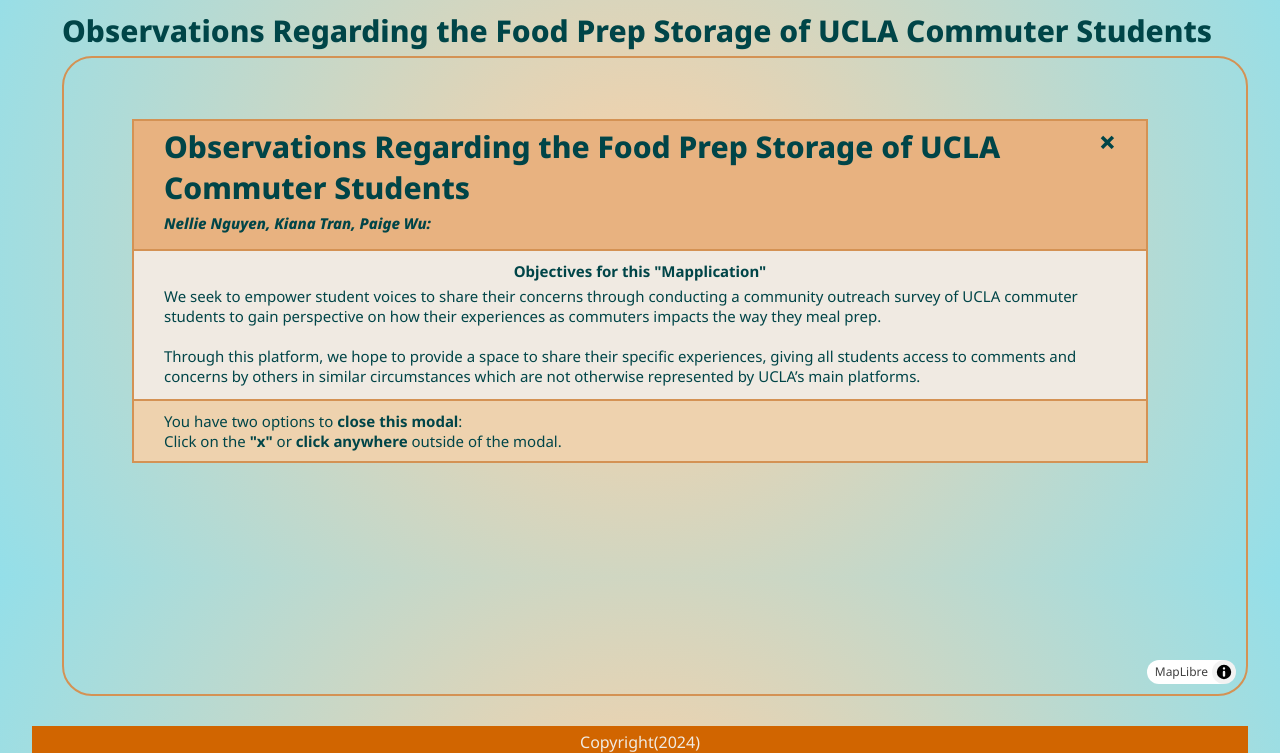
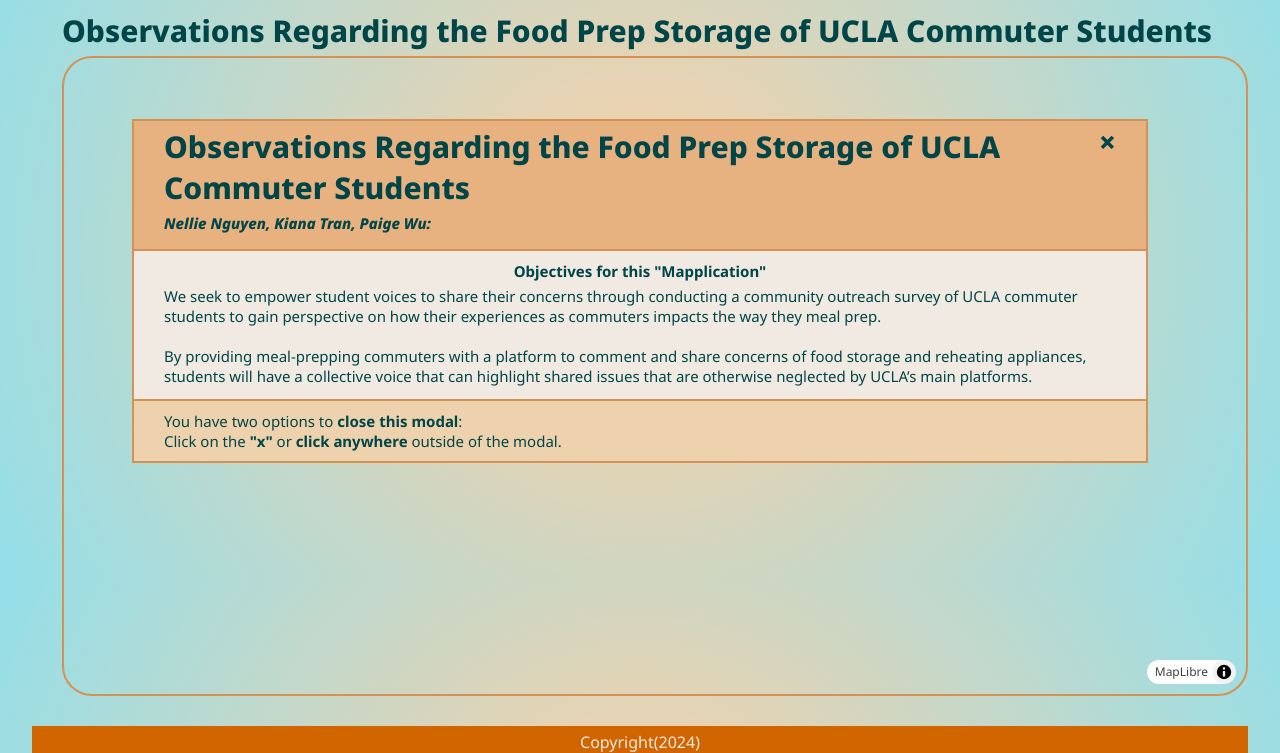
Before and after one commit to pwinnie2026/group-ate, a plain HTML site: page index.html in a window 1280 px wide. Shown: the part 63-816 px from the top of the page. Drawn offline with nearby package versions, Linux system fonts and the light colour scheme; no server answers.

Commit message:
New objective for the modal

```diff
--- a/index.html
+++ b/index.html
@@ -72,9 +72,9 @@
                     gain perspective on how their experiences as commuters impacts the way
                     they meal prep.
                     <br><br>
-                    Through this platform, we hope to provide a space to share their
-                    specific experiences, giving all students access to comments and concerns
-                    by others in similar circumstances which are not otherwise represented
+                    By providing meal-prepping commuters with a platform to comment and share
+                    concerns of food storage and reheating appliances, students will have a
+                    collective voice that can highlight shared issues that are otherwise neglected
                     by UCLA’s main platforms.
                 </p>
             </div>
```
